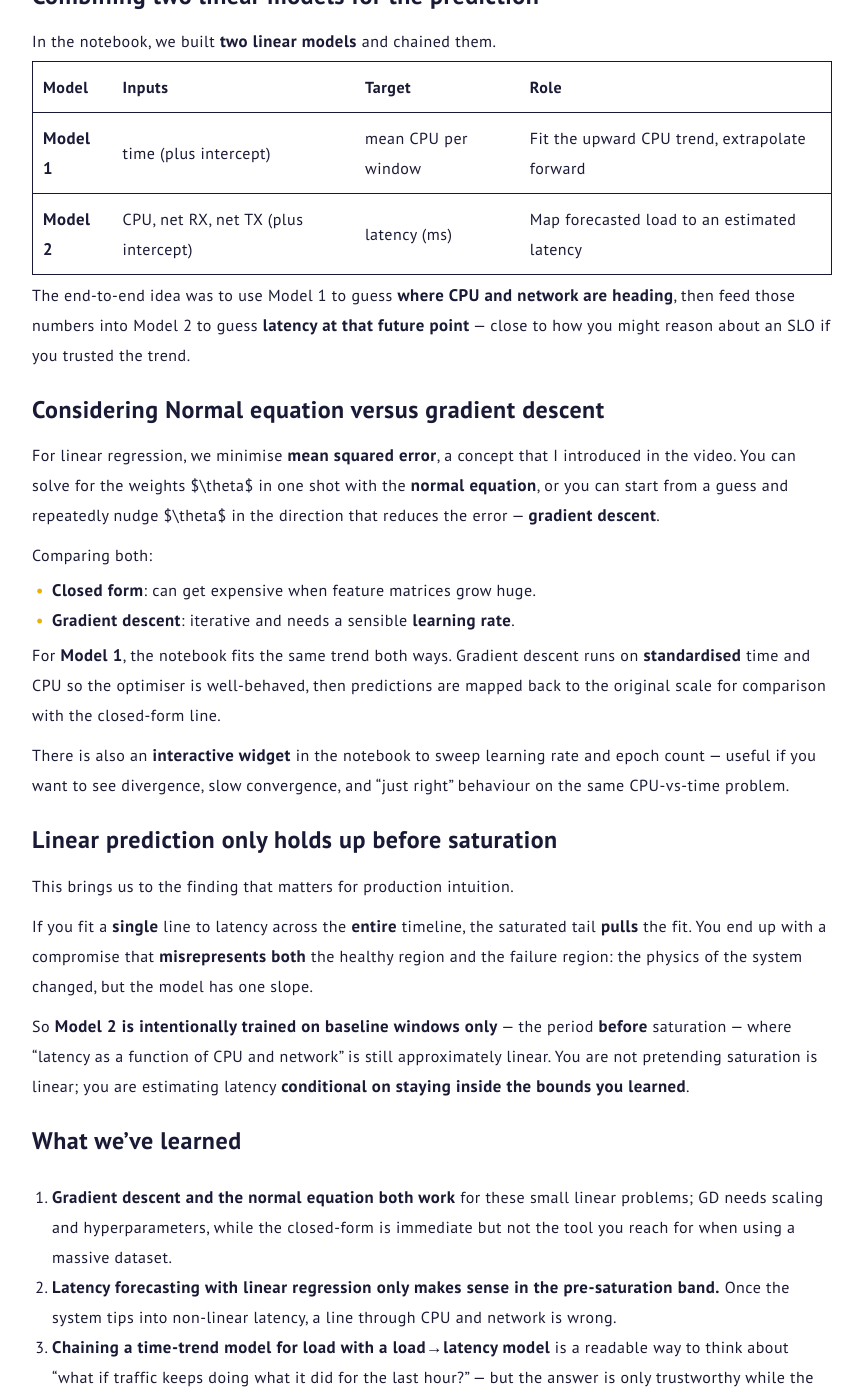
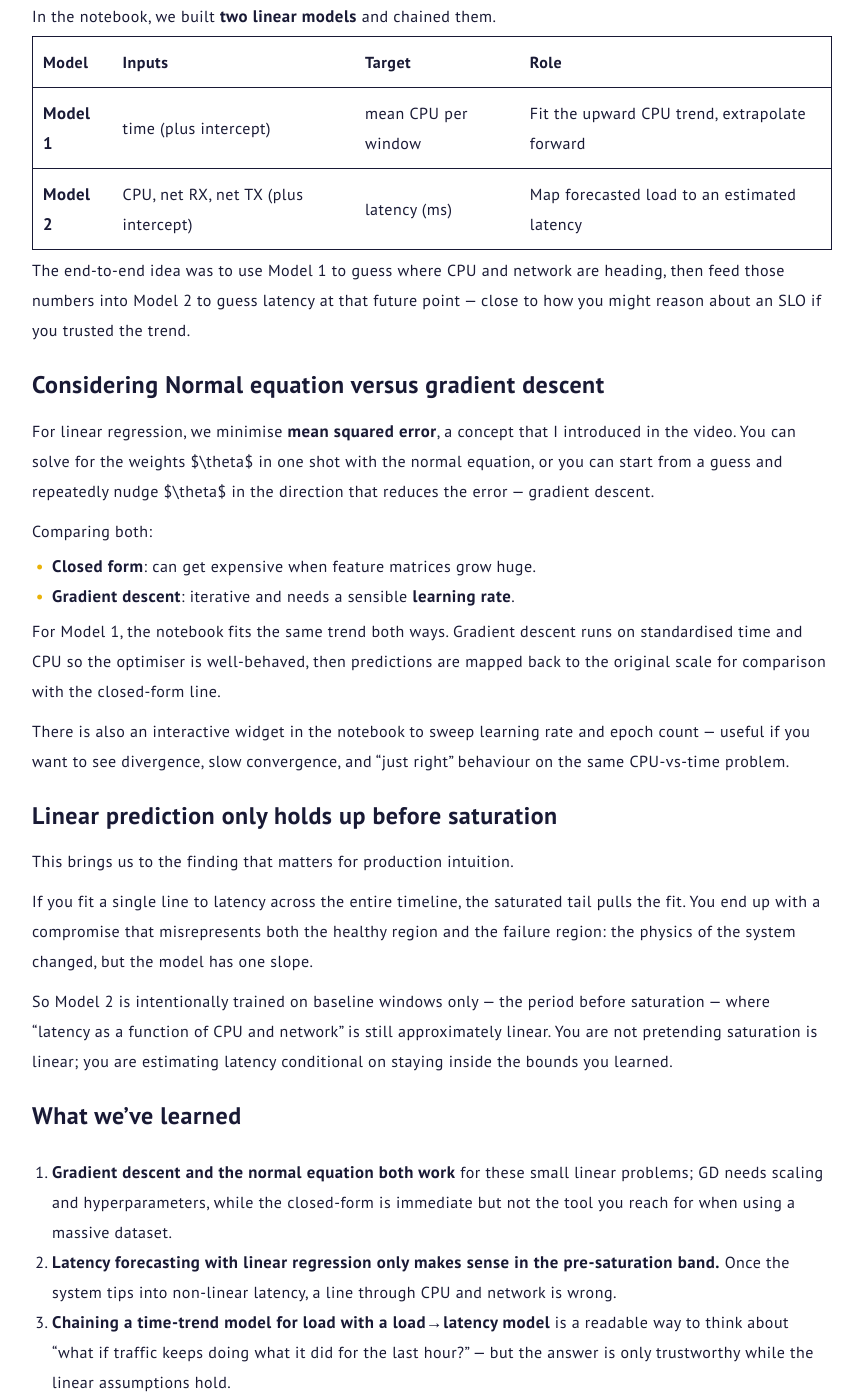
Before and after one commit to OpeOnikute/opeonikute.github.io, a Jekyll site: the page built from posts/gradient-descent-latency-forecasting.md, in a window 1280 px wide and 1400 px high, scrolled down 839 px. Shown: the whole window, without its empty margins (208-1071 px from the left). Built offline with Jekyll 4.4.1, drawn with Linux system fonts in a browser that asks for light colours; nearby versions of some CDN libraries; some of the changed text lies outside the part shown.

Commit message:
minor fixes

```diff
--- a/posts/gradient-descent-latency-forecasting.md
+++ b/posts/gradient-descent-latency-forecasting.md
@@ -12,13 +12,13 @@
 
 This post is the companion write-up. The important part is not the algebra on its own — it is what happens when you apply two standard optimisers (**closed-form linear regression** and **gradient descent**) to noisy service metrics, and how far you can trust a linear model when saturation hits.
 
-All of the experiments live in a notebook in my [autoscaling-playground](https://github.com/OpeOnikute/autoscaling-playground) repo: [`notebooks/traffic_forecasting.ipynb`](https://github.com/OpeOnikute/autoscaling-playground/blob/main/notebooks/traffic_forecasting.ipynb) [^2].
+All of the experiments live in a notebook in my [autoscaling-playground repo](https://github.com/OpeOnikute/autoscaling-playground/blob/main/notebooks/traffic_forecasting.ipynb) [^2].
 
 ## Can you predict latency from CPU+network traffic?
 
-The notebook uses rows from a **microservices bottleneck-detection** style dataset: per time window you get aggregate **CPU**, **network RX/TX**, and **latency**. The broad aim is capacity planning — if CPU and traffic are increasing on a smooth trend, can we translate that combination of load into an expected latency?
+The notebook uses rows from a microservices bottleneck-detection style dataset. We get an aggregate of **CPU**, **network RX/TX**, and **latency**. The broad aim is capacity planning — if CPU and traffic are increasing on a smooth trend, can we translate that combination of load into an expected latency?
 
-That idea only works if the relationship between load and latency stays **roughly linear**. In the exammples we picked (only those where CPU and network rise over time while latency stays low, then **jumps** when saturation shows up), the plots make the limitation obvious: **latency stops behaving linearly once the system saturates**.
+That idea only works if the relationship between load and latency stays **roughly linear**. In the exammples we picked (only those where CPU and network rise over time while latency stays low, then jumps when saturation shows up), the plots make the limitation obvious: **latency stops behaving linearly once the system saturates**.
 
 ## Combining two linear models for the prediction
 
@@ -29,28 +29,28 @@
 | **Model 1** | time (plus intercept) | mean CPU per window | Fit the upward CPU trend, extrapolate forward |
 | **Model 2** | CPU, net RX, net TX (plus intercept) | latency (ms) | Map forecasted load to an estimated latency |
 
-The end-to-end idea was to use Model 1 to guess **where CPU and network are heading**, then feed those numbers into Model 2 to guess **latency at that future point** — close to how you might reason about an SLO if you trusted the trend.
+The end-to-end idea was to use Model 1 to guess where CPU and network are heading, then feed those numbers into Model 2 to guess latency at that future point — close to how you might reason about an SLO if you trusted the trend.
 
 ## Considering Normal equation versus gradient descent
 
-For linear regression, we minimise **mean squared error**, a concept that I introduced in the video. You can solve for the weights $\theta$ in one shot with the **normal equation**, or you can start from a guess and repeatedly nudge $\theta$ in the direction that reduces the error — **gradient descent**.
+For linear regression, we minimise **mean squared error**, a concept that I introduced in the video. You can solve for the weights $\theta$ in one shot with the normal equation, or you can start from a guess and repeatedly nudge $\theta$ in the direction that reduces the error — gradient descent.
 
 Comparing both:
 
 - **Closed form**: can get expensive when feature matrices grow huge.
 - **Gradient descent**: iterative and needs a sensible **learning rate**.
 
-For **Model 1**, the notebook fits the same trend both ways. Gradient descent runs on **standardised** time and CPU so the optimiser is well-behaved, then predictions are mapped back to the original scale for comparison with the closed-form line.
+For Model 1, the notebook fits the same trend both ways. Gradient descent runs on standardised time and CPU so the optimiser is well-behaved, then predictions are mapped back to the original scale for comparison with the closed-form line.
 
-There is also an **interactive widget** in the notebook to sweep learning rate and epoch count — useful if you want to see divergence, slow convergence, and “just right” behaviour on the same CPU-vs-time problem.
+There is also an interactive widget in the notebook to sweep learning rate and epoch count — useful if you want to see divergence, slow convergence, and “just right” behaviour on the same CPU-vs-time problem.
 
 ## Linear prediction only holds up before saturation
 
 This brings us to the finding that matters for production intuition.
 
-If you fit a **single** line to latency across the **entire** timeline, the saturated tail **pulls** the fit. You end up with a compromise that **misrepresents both** the healthy region and the failure region: the physics of the system changed, but the model has one slope.
+If you fit a single line to latency across the entire timeline, the saturated tail pulls the fit. You end up with a compromise that misrepresents both the healthy region and the failure region: the physics of the system changed, but the model has one slope.
 
-So **Model 2 is intentionally trained on baseline windows only** — the period **before** saturation — where “latency as a function of CPU and network” is still approximately linear. You are not pretending saturation is linear; you are estimating latency **conditional on staying inside the bounds you learned**.
+So Model 2 is intentionally trained on baseline windows only — the period before saturation — where “latency as a function of CPU and network” is still approximately linear. You are not pretending saturation is linear; you are estimating latency conditional on staying inside the bounds you learned.
 
 ## What we've learned
 
```
Also changed, not shown: other parts of posts/gradient-descent-latency-forecasting.md (+2 -3 lines).
